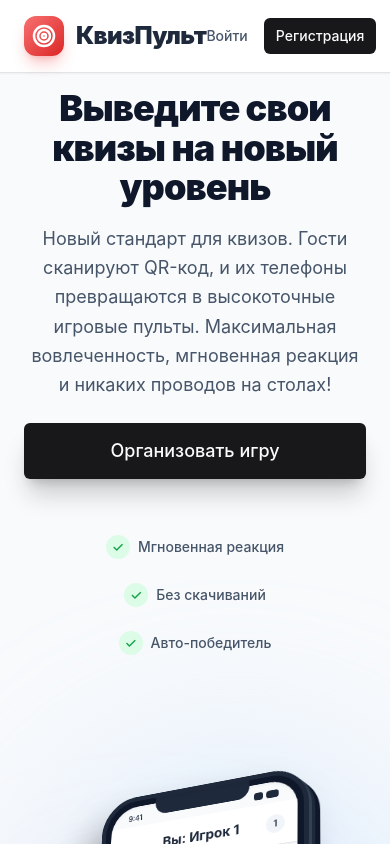
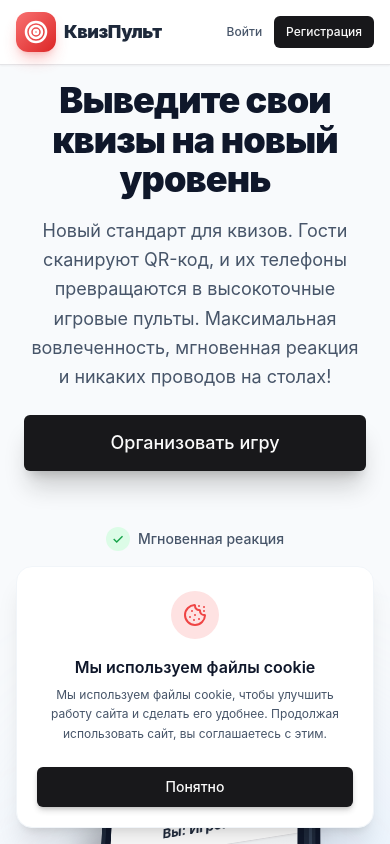
Before and after one commit to kkonstantin08/quiz-buzzer, a React (Vite) app in the folder apps/frontend/: page / in a window 390 px wide. Shown: the top 844 px of the page. Built offline with nearby package versions, Linux system fonts and the light colour scheme.

Commit message:
Save state before applying UI logic rules

```diff
--- a/apps/frontend/src/App.tsx
+++ b/apps/frontend/src/App.tsx
@@ -2,6 +2,7 @@ import React, { Suspense } from 'react';
 import { BrowserRouter, Routes, Route } from 'react-router-dom';
 import { Toaster } from '@/components/ui/sonner';
 import { Loader2 } from 'lucide-react';
+import { CookieBanner } from './components/CookieBanner';
 
 const LandingPage = React.lazy(() => import('./pages/LandingPage').then(m => ({ default: m.LandingPage })));
 const HostAuth = React.lazy(() => import('./pages/HostAuth').then(m => ({ default: m.HostAuth })));
@@ -20,6 +21,7 @@ export default function App() {
   return (
     <BrowserRouter>
       <Toaster position="top-center" />
+      <CookieBanner />
       <Suspense fallback={<PageLoader />}>
         <Routes>
           <Route path="/" element={<LandingPage />} />
--- /dev/null
+++ b/apps/frontend/src/components/CookieBanner.tsx
@@ -0,0 +1,52 @@
+import React, { useState, useEffect } from 'react';
+import { Button } from '@/components/ui/button';
+import { motion, AnimatePresence } from 'framer-motion';
+import { Cookie } from 'lucide-react';
+
+export function CookieBanner() {
+  const [isVisible, setIsVisible] = useState(false);
+
+  useEffect(() => {
+    const consent = localStorage.getItem('cookieConsent');
+    if (!consent) {
+      // Small delay for better UX
+      const timer = setTimeout(() => setIsVisible(true), 1000);
+      return () => clearTimeout(timer);
+    }
+  }, []);
+
+  const acceptCookies = () => {
+    localStorage.setItem('cookieConsent', 'true');
+    setIsVisible(false);
+  };
+
+  return (
+    <AnimatePresence>
+      {isVisible && (
+        <motion.div
+          initial={{ y: 100, opacity: 0 }}
+          animate={{ y: 0, opacity: 1 }}
+          exit={{ y: 100, opacity: 0 }}
+          transition={{ type: "spring", stiffness: 300, damping: 25 }}
+          className="fixed bottom-4 left-4 right-4 md:left-auto md:right-4 md:max-w-sm z-[100] bg-white text-slate-800 rounded-2xl shadow-xl border border-slate-100 p-5 sm:p-6 flex flex-col gap-4 items-center text-center"
+        >
+          <div className="bg-red-100 p-3 rounded-full shrink-0 mt-1">
+            <Cookie size={24} className="text-red-500" />
+          </div>
+          <div>
+            <h3 className="font-semibold text-base mb-1.5 text-slate-900">Мы используем файлы cookie</h3>
+            <p className="text-xs sm:text-sm text-slate-600 leading-relaxed">
+              Мы используем файлы cookie, чтобы улучшить работу сайта и сделать его удобнее. Продолжая использовать сайт, вы соглашаетесь с этим.
+            </p>
+          </div>
+          <Button
+            onClick={acceptCookies}
+            className="w-full sm:w-full mt-2 shadow-md shadow-primary/20"
+          >
+            Понятно
+          </Button>
+        </motion.div>
+      )}
+    </AnimatePresence>
+  );
+}
--- a/apps/frontend/src/pages/LandingPage.tsx
+++ b/apps/frontend/src/pages/LandingPage.tsx
@@ -12,17 +12,17 @@ const LogoIcon = () => (
 export function LandingPage() {
   return (
     <div className="min-h-[100dvh] lg:h-[100dvh] overflow-x-hidden lg:overflow-hidden bg-slate-50 flex flex-col">
-      <header className="px-6 py-4 flex items-center justify-between bg-white shadow-sm border-b relative z-20 shrink-0">
-        <div className="flex items-center gap-3">
+      <header className="px-4 sm:px-6 py-3 sm:py-4 flex items-center justify-between bg-white shadow-sm border-b relative z-20 shrink-0 gap-2">
+        <div className="flex items-center gap-2 sm:gap-3 shrink-0">
           <LogoIcon />
-          <h1 className="text-2xl font-black text-slate-800 tracking-tight">КвизПульт</h1>
+          <h1 className="text-lg sm:text-2xl font-black text-slate-800 tracking-tight">КвизПульт</h1>
         </div>
-        <nav className="flex items-center gap-4">
-          <Link to="/login" className="text-sm font-medium text-slate-600 hover:text-slate-900">
+        <nav className="flex items-center gap-3 sm:gap-4 shrink-0">
+          <Link to="/login" className="text-xs sm:text-sm font-medium text-slate-600 hover:text-slate-900">
             Войти
           </Link>
           <Link to="/register">
-            <Button size="sm">Регистрация</Button>
+            <Button size="sm" className="h-8 px-3 text-xs sm:h-9 sm:px-4 sm:text-sm">Регистрация</Button>
           </Link>
         </nav>
       </header>
--- a/apps/frontend/src/pages/ParticipantRoom.tsx
+++ b/apps/frontend/src/pages/ParticipantRoom.tsx
@@ -21,6 +21,24 @@ export function ParticipantRoom() {
   const [isBuzzedLocal, setIsBuzzedLocal] = useState(false);
   const [winnerInfo, setWinnerInfo] = useState<{winnerName: string | null, winnerScore: number} | null>(null);
   const [logoUrl, setLogoUrl] = useState<string | null>(null);
+  const [unlockReady, setUnlockReady] = useState(false);
+
+  useEffect(() => {
+    if (room?.roundState === RoomState.ACTIVE && room.unlockAt) {
+      const delay = room.unlockAt - timeSync.getServerTime();
+      if (delay > 0) {
+        setUnlockReady(false);
+        const timer = setTimeout(() => {
+          setUnlockReady(true);
+        }, delay);
+        return () => clearTimeout(timer);
+      } else {
+        setUnlockReady(true);
+      }
+    } else {
+      setUnlockReady(false);
+    }
+  }, [room?.roundState, room?.unlockAt]);
 
   useEffect(() => {
     if (roomCode) {
@@ -111,7 +129,8 @@ export function ParticipantRoom() {
   }, [room]);
 
   const handleBuzz = (e?: React.PointerEvent) => {
-    if (room?.roundState !== RoomState.ACTIVE || isBuzzedLocal) return;
+    const isEffectivelyActive = room?.roundState === RoomState.ACTIVE && (!room.unlockAt || unlockReady);
+    if (!isEffectivelyActive || isBuzzedLocal) return;
 
     // Trigger vibration for immediate haptic feedback
     if (navigator.vibrate) {
@@ -183,8 +202,9 @@ export function ParticipantRoom() {
     );
   }
 
-  const isWaiting = room.roundState === RoomState.WAITING;
-  const isActive = room.roundState === RoomState.ACTIVE;
+  const isEffectivelyActive = room.roundState === RoomState.ACTIVE && (!room.unlockAt || unlockReady);
+  const isWaiting = room.roundState === RoomState.WAITING || (room.roundState === RoomState.ACTIVE && !isEffectivelyActive);
+  const isActive = isEffectivelyActive;
   const isLocked = room.roundState === RoomState.BUZZED_HIDDEN || room.roundState === RoomState.REVEALED;
 
   let btnColor = "bg-slate-400";
```
Also changed, not shown: 2 other files (tests, documents, lock files or other folders).
